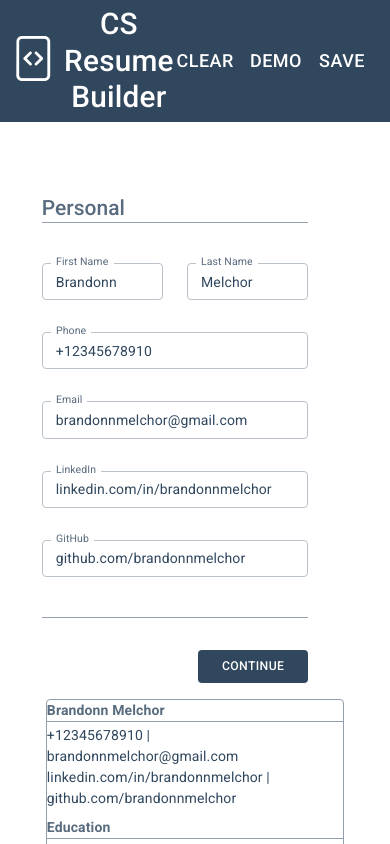
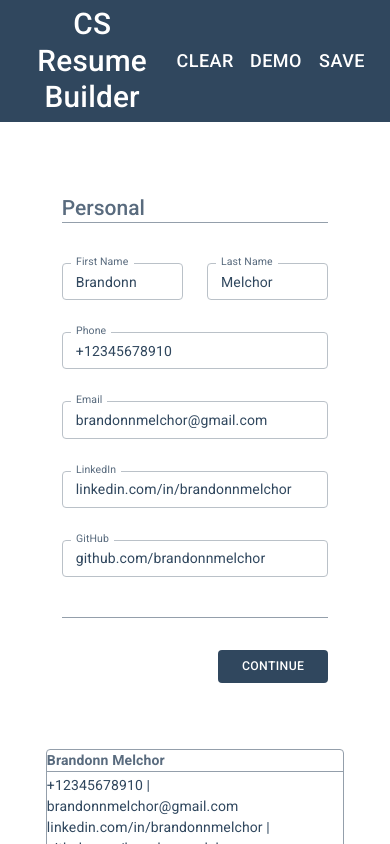
Before and after one commit to brandonnmelchor/resume-builder, a React (Create React App) app: page / in a window 390 px wide. Shown: the top 844 px of the page. Built offline with nearby package versions, Linux system fonts and the light colour scheme.

Commit message:
add media query styles

```diff
--- a/src/components/Nav.js
+++ b/src/components/Nav.js
@@ -21,7 +21,7 @@ export default class Nav extends React.Component {
           <Container maxWidth="xl" fixed>
             <Toolbar sx={{ display: "flex", justifyContent: "space-between" }} disableGutters>
               <Button color="inherit" sx={{ textTransform: "none" }}>
-                <Box sx={{ fontSize: 45, marginRight: 1 }}>
+                <Box className="hide" sx={{ fontSize: 45, marginRight: 1 }}>
                   <i className="bi bi-file-code"></i>
                 </Box>
                 <Typography variant="h4" sx={{ fontWeight: 500 }} component="h1">
--- a/src/styles/app.css
+++ b/src/styles/app.css
@@ -3,20 +3,6 @@
   --grayA: #596b7e;
   --grayB: #7a8897;
   --grayC: #949fab;
-}
-
-@media (max-width: 899px) {
-  :root {
-    font-size: 14px !important;
-  }
-
-  .hide {
-    display: none;
-  }
-
-  .shrink-margin {
-    margin-right: 0 !important;
-  }
 }
 
 * {
@@ -33,3 +19,17 @@
   flex-direction: column;
   justify-content: center;
 }
+
+@media (max-width: 899px) {
+  :root {
+    font-size: 14px !important;
+  }
+
+  .hide {
+    display: none;
+  }
+
+  .shrink-margin {
+    margin-right: 0 !important;
+  }
+}
--- a/src/styles/form.css
+++ b/src/styles/form.css
@@ -32,3 +32,10 @@
 .gray {
   color: var(--grayA);
 }
+
+@media (max-width: 1199px) {
+  #form {
+    margin-right: 0 !important;
+    margin-bottom: 50px !important;
+  }
+}
```
